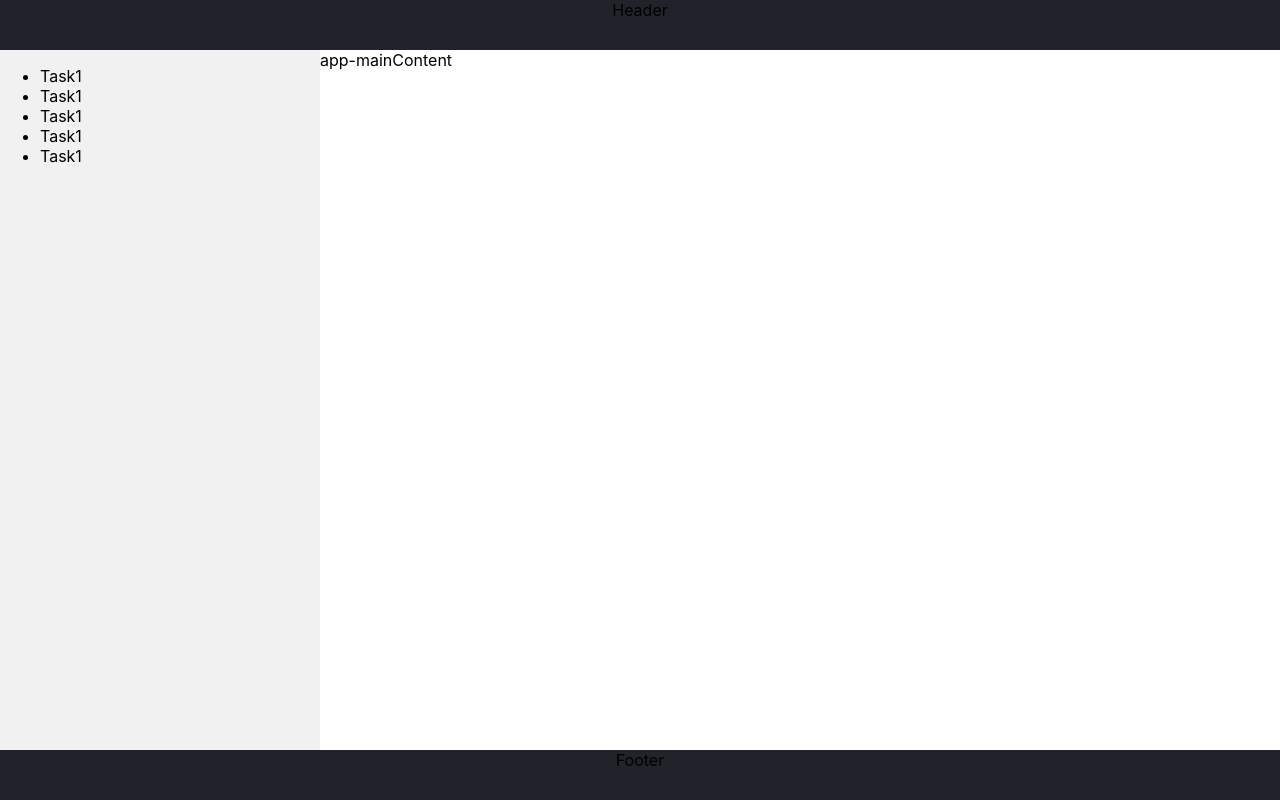
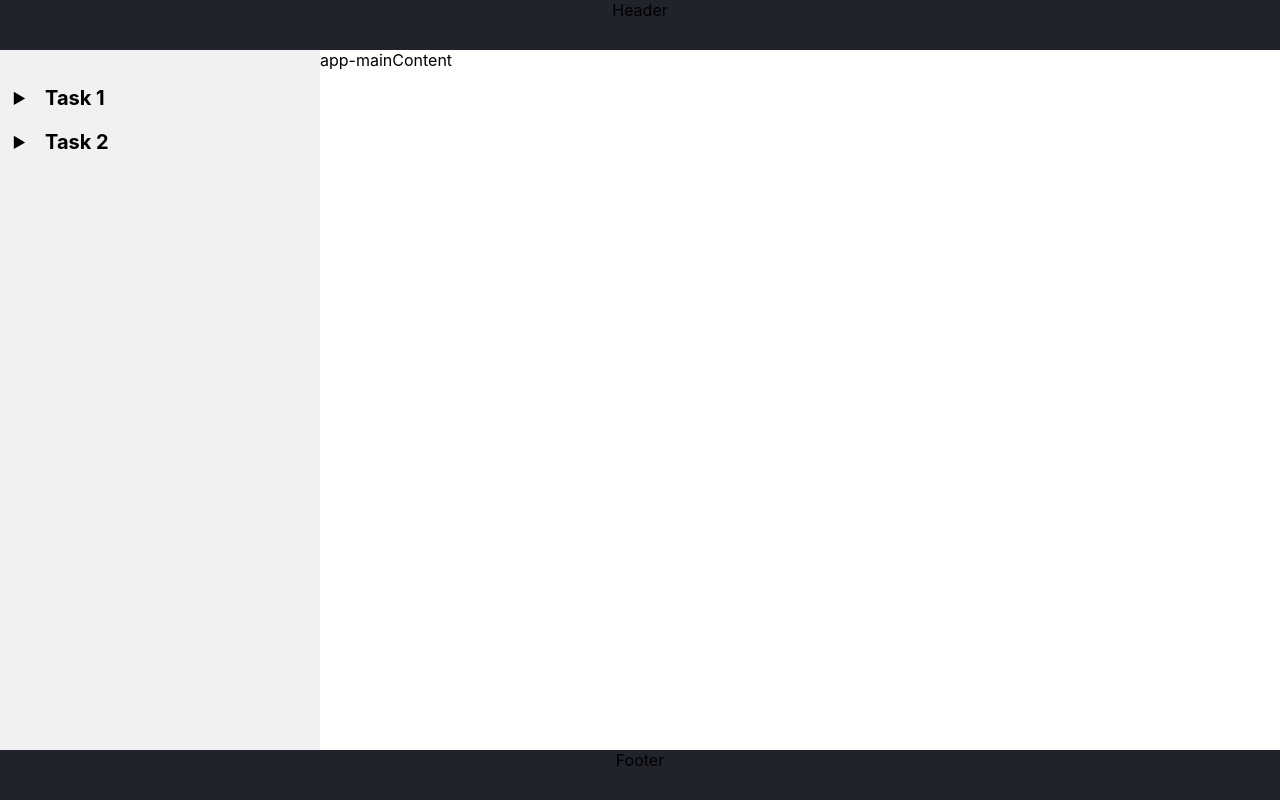
Before and after one commit to kabanproff/my-redev-tasks, a React (Create React App) app: page / in a window 1280 px wide. Built offline with nearby package versions, Linux system fonts and the light colour scheme.

Commit message:
navbar -component, tasks-item

```diff
--- a/src/App.js
+++ b/src/App.js
@@ -1,7 +1,7 @@
 import './App.css';
 import Header from './components/Header/Header';
 import Footer from './components/Footer/Footer';
-import Nav from './components/Nav/Nav';
+import Navbar from './components/Navbar/Navbar';
 
 
 
@@ -10,7 +10,7 @@ function App() {
 	return (
 		<div className={'app-wrapper'}>
 			<Header />
-			<Nav />
+			<Navbar />
 			<main className={'mainContent'}>
 				app-mainContent
 			</main>
--- a/src/components/Nav/Nav.jsx
+++ /dev/null
@@ -1,14 +0,0 @@
-import s from './Nav.module.css';
-import Tasks from './Tasks/Tasks';
-
-
-
-const Nav = () => {
-	return (
-		<nav className={s.nav}>
-			<Tasks />
-		</nav>
-	);
-}
-
-export default Nav;
--- a/src/components/Nav/Tasks/Tasks.jsx
+++ /dev/null
@@ -1,18 +0,0 @@
-import React from 'react';
-import s from './Tasks.module.css';
-
-class Tasks extends React.Component {
-	render() {
-		return (
-			<ul className={s.tasks}>
-				<li className={s.task}>Task1</li>
-				<li className={s.task}>Task1</li>
-				<li className={s.task}>Task1</li>
-				<li className={s.task}>Task1</li>
-				<li className={s.task}>Task1</li>
-			</ul>
-		)
-	}
-}
-
-export default Tasks;
--- a/src/components/Nav/Tasks/Tasks.module.css
+++ /dev/null
@@ -1,5 +0,0 @@
-.tasks {
-}
-
-.task {
-}
--- /dev/null
+++ b/src/components/Navbar/Items/Item/Item.jsx
@@ -0,0 +1,13 @@
+import React from 'react';
+import s from './Item.module.css';
+
+class Item extends React.Component {
+	render() {
+		return (
+			// console.log({this.props.itemText});
+			<li className={s.li}>{this.props.itemText}</li>
+		)
+	}
+}
+
+export default Item;
--- /dev/null
+++ b/src/components/Navbar/Items/Item/Item.module.css
@@ -0,0 +1,5 @@
+.li {
+	font-size: 20px;
+	padding: 10px;
+	font-weight: bold;
+}
--- /dev/null
+++ b/src/components/Navbar/Items/Items.jsx
@@ -0,0 +1,16 @@
+import React from 'react';
+import Item from './Item/Item';
+import s from './Items.module.css';
+
+class Items extends React.Component {
+	render() {
+		return (
+			<ul className={s.ul}>
+				<Item itemText={'Task 1'} />
+				<Item itemText={'Task 2'} />
+			</ul>
+		)
+	}
+}
+
+export default Items;
--- /dev/null
+++ b/src/components/Navbar/Items/Items.module.css
@@ -0,0 +1,4 @@
+.ul {
+	list-style-type: disclosure-closed;
+	padding-left: 25px;
+}
--- /dev/null
+++ b/src/components/Navbar/Navbar.jsx
@@ -0,0 +1,14 @@
+import s from './Navbar.module.css';
+import Items from './Items/Items';
+
+
+
+const Navbar = () => {
+	return (
+		<nav className={s.nav}>
+			<Items />
+		</nav>
+	);
+}
+
+export default Navbar;
--- a/src/components/Nav/Nav.module.css
+++ b/src/components/Navbar/Navbar.module.css
@@ -2,4 +2,5 @@
 	grid-row: 2/3;
 	grid-column: 1/2;
 	background-color: #f1f1f1;
+	padding: 10px;
 }
```
